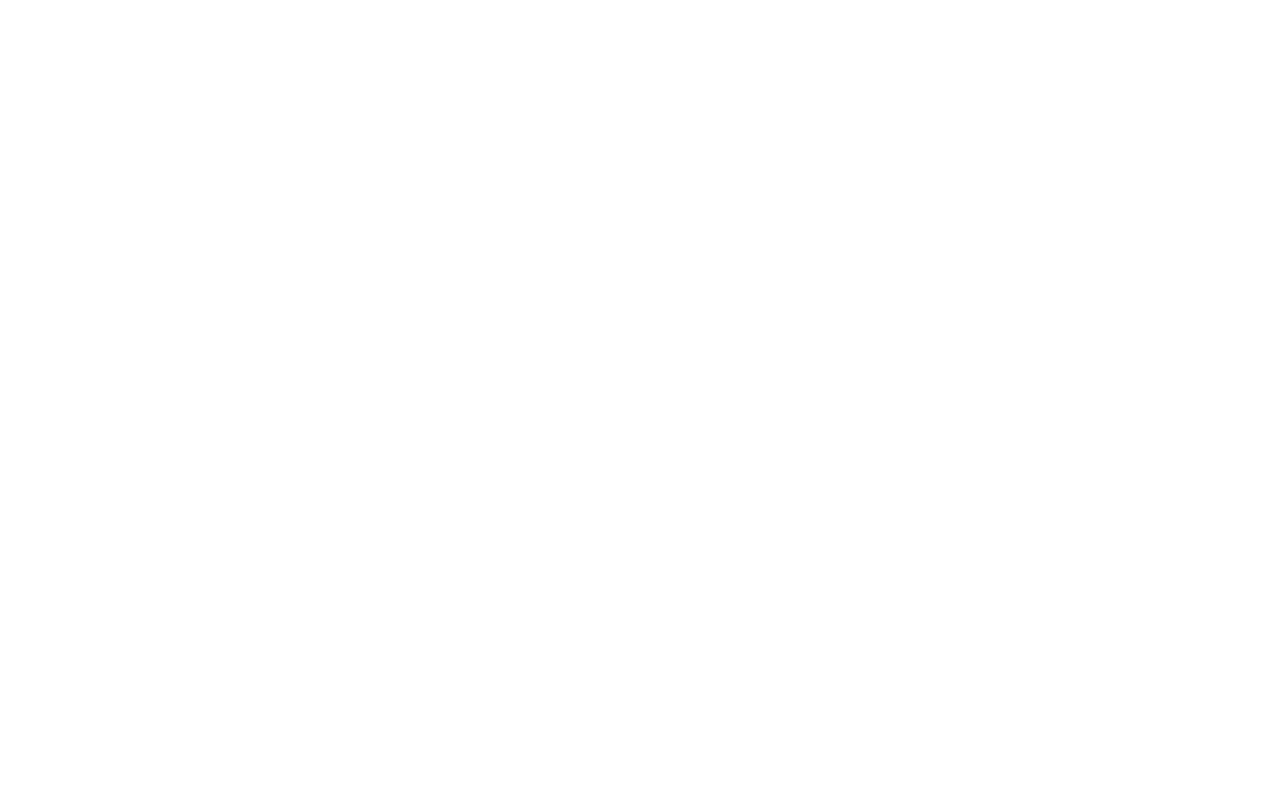
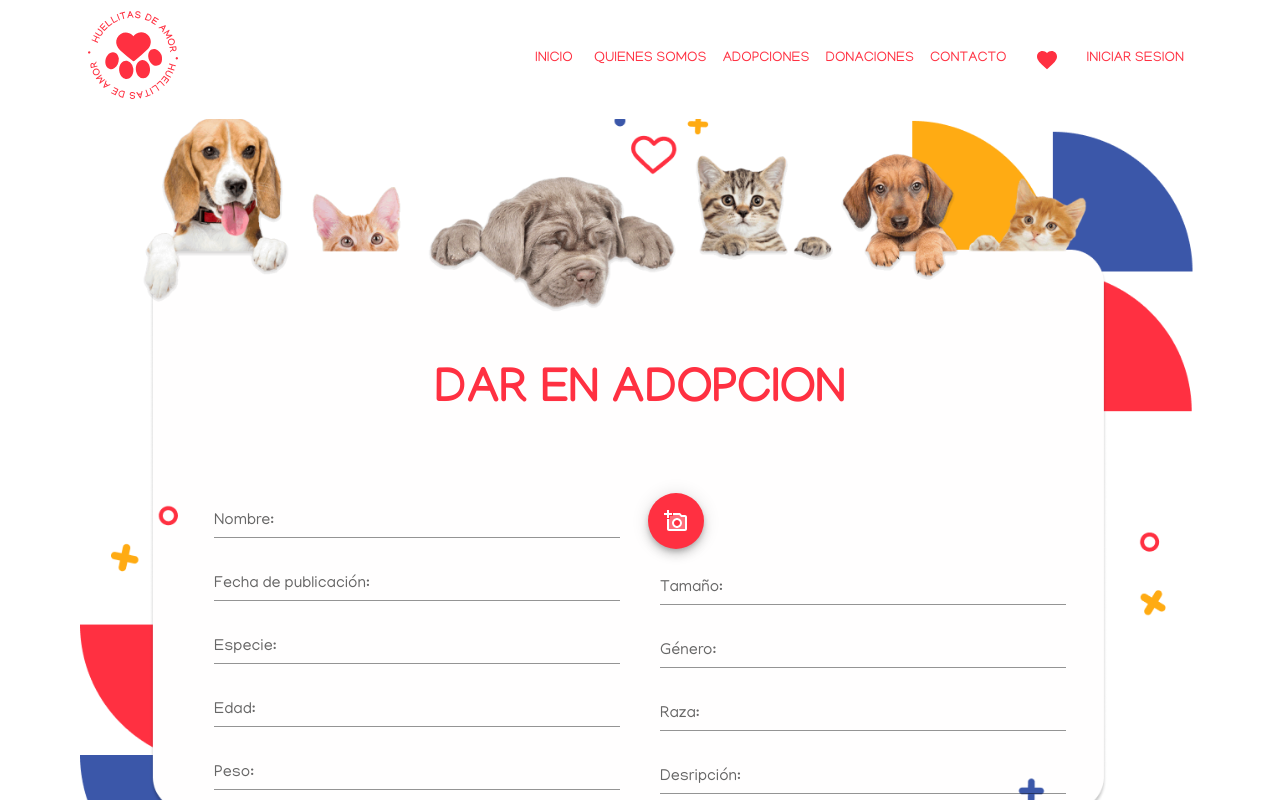
Before and after one commit to Luckiifirpo/PF-Huellitas-de-amor, a React (Vite) app in the folder client/: page /dar-en-adopcion in a window 1280 px wide. Before the commit this address had no page. Shown: the top 800 px of the page. Built offline with nearby package versions, Linux system fonts and the light colour scheme.

Commit message:
feature: component post adoption

```diff
--- a/client/src/app/App.jsx
+++ b/client/src/app/App.jsx
@@ -4,6 +4,7 @@
 import AboutUs from "../pages/AboutUs/AboutUs"
 import Donations from "../pages/Donations/Donations"
 import Contact from "../pages/Contact/Contact"
+import PostAdoption from "../components/PostAdoption/PostAdoption"
 import LayoutMain from "../layout/LayoutMain";
 
 function App() {
@@ -17,6 +18,7 @@
           <Route path="/adopciones" element={<Adoptions/>}/>
           <Route path="/donaciones" element={<Donations/>}/>
           <Route path="/contacto" element={<Contact/>}/>
+          <Route path="/dar-en-adopcion" element={<PostAdoption/>}/>
         </Route>
       </Routes>
     </BrowserRouter>
--- /dev/null
+++ b/client/src/components/PostAdoption/PostAdoption.jsx
@@ -0,0 +1,64 @@
+import React from 'react'
+import Container from '@mui/material/Container'
+import Grid from '@mui/material/Grid'
+import Typography from '@mui/material/Typography'
+import Button from '@mui/material/Button'
+import Box from '@mui/material/Box'
+import style from './PostAdoption.module.css'
+import TextField from '@mui/material/TextField';
+import Fab from '@mui/material/Fab';
+import AddAPhotoTwoToneIcon from '@mui/icons-material/AddAPhotoTwoTone';
+import ImagePostAdoption from '../../assets/image/fondoPostAdoption.png'
+
+const PostAdoption = () => {
+  return (
+    <>
+        <Box className={style.gridContact} sx={{marginBottom:'300px'}}>
+            <Box className={style.gridContactImage}>
+            <img src={ImagePostAdoption} alt="" />
+            </Box>
+            <Container sx={{height:'100%'}}>
+                <Grid
+                container
+                justifyContent="center"
+                alignItems="center"
+                sx={{height:'100%'}}
+                >
+                <Grid md={12}>
+                    <Typography component="h1" variant="h3" align='center' sx={{color:'#FF3041', textTransform:'uppercase', fontWeight:'700', marginTop:'200px'}}>
+                            Dar en adopcion
+                    </Typography>
+                </Grid>
+                <Grid item md={6} >
+                    <Box component="form" sx={{display:'flex',flexDirection:'column', gap:'15px', justifyContent:'center',height:'100%', margin:' 0 20px 0 150px'}}>
+                    <TextField label="Nombre:" variant="standard" />
+                    <TextField label="Fecha de publicación:" variant="standard" />
+                    <TextField label="Especie:" variant="standard" />
+                    <TextField label="Edad:" variant="standard" />
+                    <TextField label="Peso:" variant="standard" />
+                    </Box>
+                </Grid>
+                <Grid item md={6} >
+                    <Box sx={{ '& > :not(style)': { m: 1 } }}>
+                        <Fab color="primary" aria-label="add">
+                            <AddAPhotoTwoToneIcon />
+                        </Fab>
+                    </Box>
+                    <Box component="form" sx={{display:'flex',flexDirection:'column', gap:'15px', justifyContent:'center',height:'100%', margin:' 0 150px 0 20px'}}>
+                    <TextField label="Tamaño:" variant="standard" />
+                    <TextField label="Género:" variant="standard" />
+                    <TextField label="Raza:" variant="standard" />
+                    <TextField label="Desripción:" variant="standard" />
+                    </Box>
+                </Grid>
+                <Button variant="contained" color='info' size="large" sx={{borderRadius:'20px', padding:'9px 150px'}}>
+                    Publicar
+                </Button>
+                </Grid>
+            </Container>
+        </Box>
+      </>
+  )
+}
+
+export default PostAdoption
--- /dev/null
+++ b/client/src/components/PostAdoption/PostAdoption.module.css
@@ -0,0 +1,28 @@
+.gridContact{
+    position: relative;
+    height: 100vh;
+    margin: 15px 0;
+}
+
+
+.gridContact form {
+    position: relative;
+    /* z-index: 4; */
+}
+.gridContactImage{
+    /* position:absolute;
+    top: 0;
+    left: 0;
+    right: 0;
+    bottom: 0;
+    z-index:3; */
+    position: absolute;
+    margin-top: -60px;
+    padding: 0 80px;
+    z-index: -1;
+}
+.gridContactImage img {
+    height: 100%;
+    width: 100%;
+    object-fit: contain;
+}
```
Also changed, not shown: client/src/assets/image/fondoPostAdoption.png (added).
